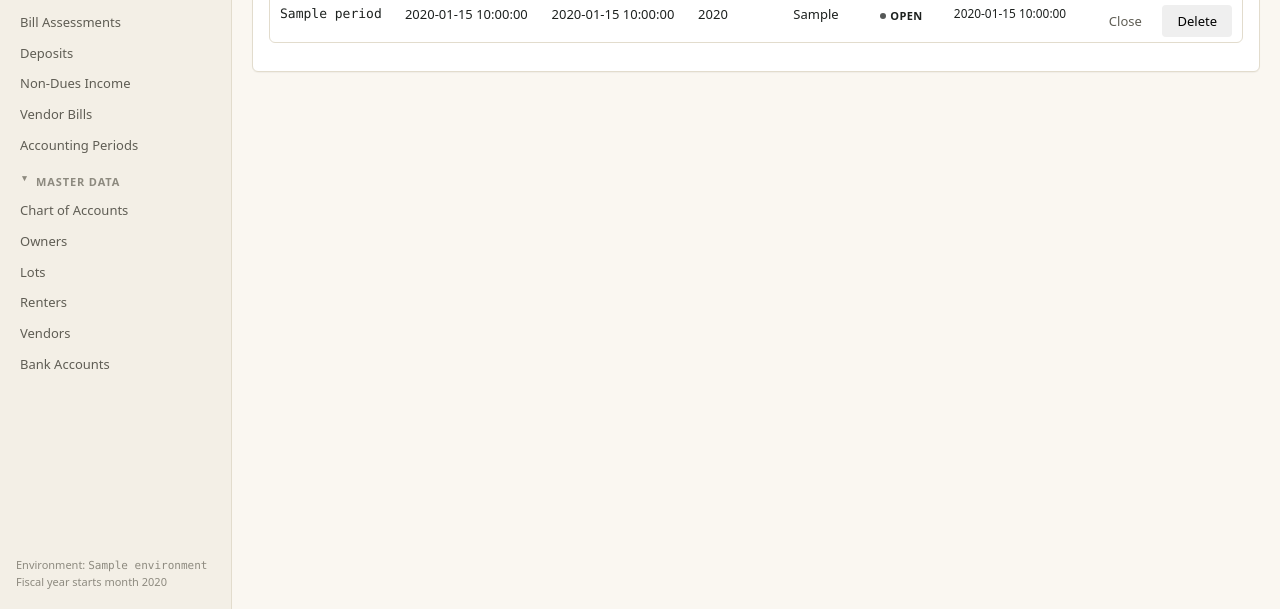
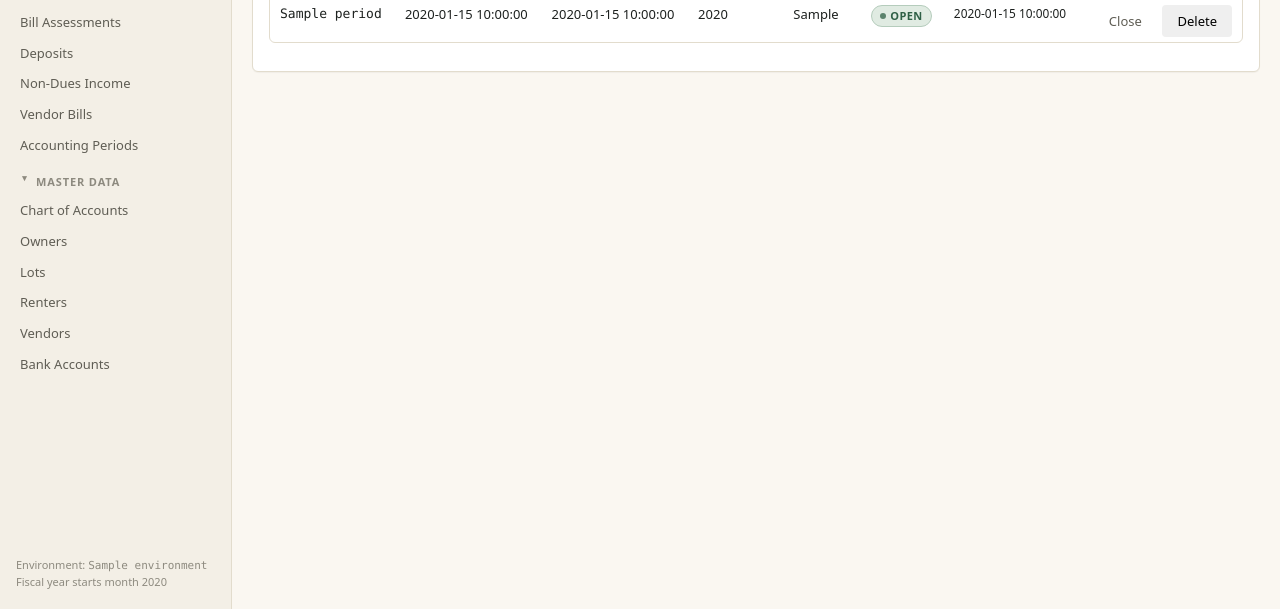
Before and after one commit to dweilert/hoa-accounting-tauri, a Flask app: template src/hoa_accounting/web/templates/accounting_periods_list.html in a window 1280 px wide. Shown: the part 191-800 px from the top of the page. Run offline with Flask 3, Linux system fonts and the light colour scheme; the template is opened without the code that fills it: most values are stand-ins (such as "Sample title", 1, 10 or a date in 2020); some libraries are stand-ins or nearby versions.

Commit message:
Fix Open status pill — use pill--ok not pill--success
pill--success doesn't exist in app.css; the green variant is pill--ok.

Co-Authored-By: Claude Sonnet 4.6 <noreply@anthropic.com>

```diff
--- a/src/hoa_accounting/web/templates/accounting_periods_list.html
+++ b/src/hoa_accounting/web/templates/accounting_periods_list.html
@@ -63,7 +63,7 @@
                   {% if p.is_closed %}
                     <span class="pill pill--muted">Closed</span>
                   {% else %}
-                    <span class="pill pill--success">Open</span>
+                    <span class="pill pill--ok">Open</span>
                   {% endif %}
                 </td>
                 <td style="font-size:.85rem;color:var(--color-text-muted);">
```
